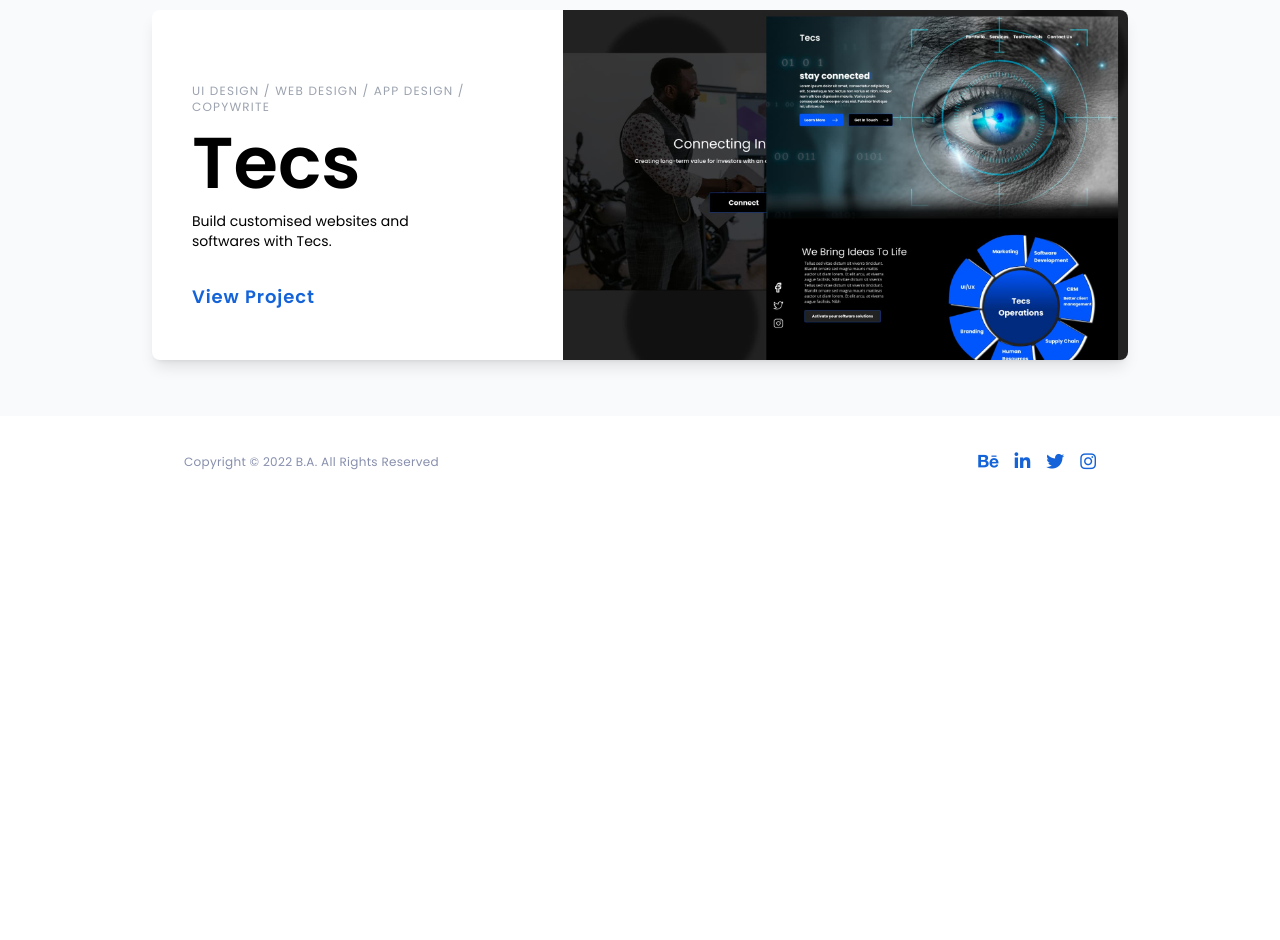
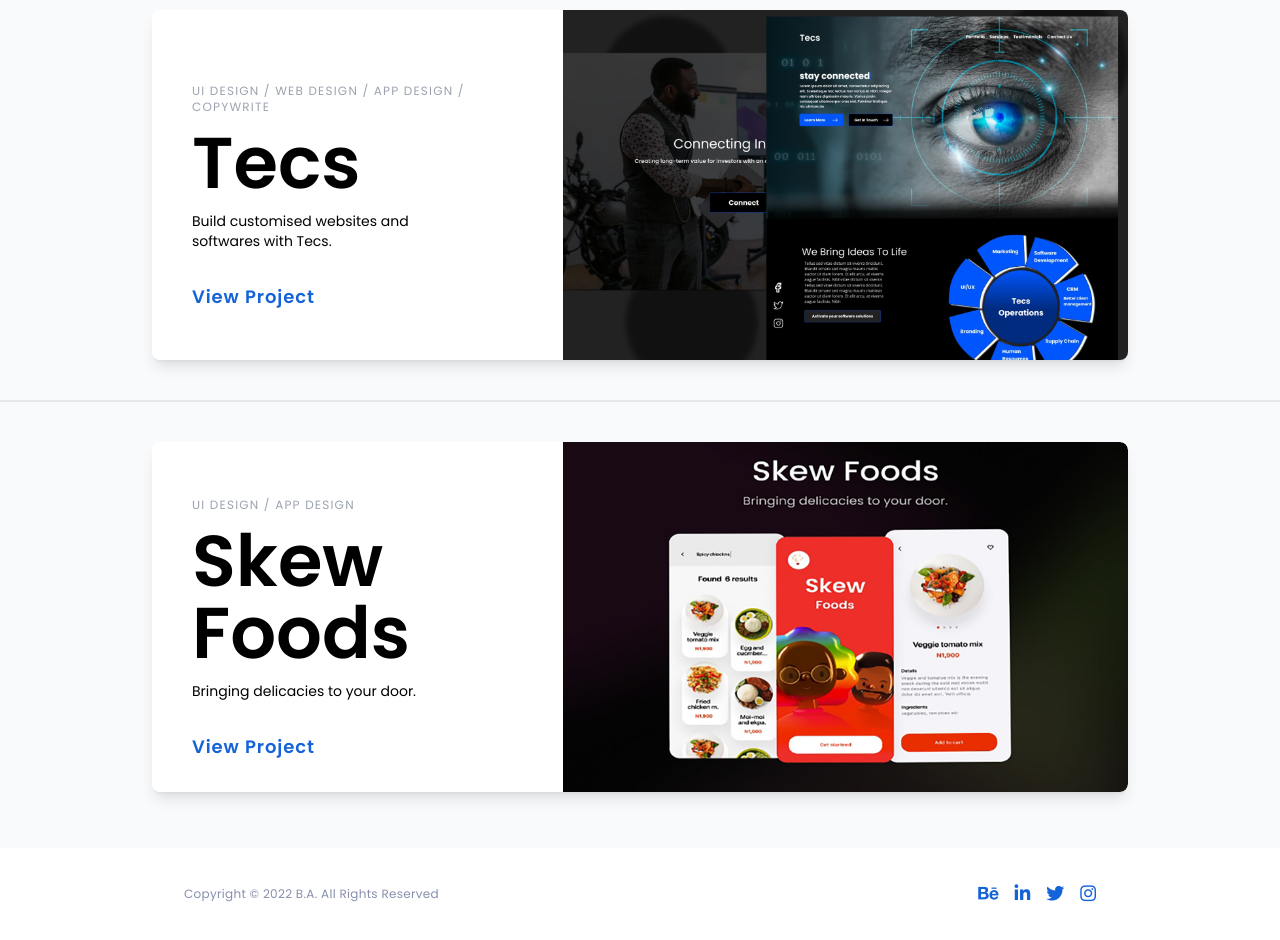
Before and after one commit to Toby2507/Benedict-Anumaka-portfolio, a website: page work.html in a window 1280 px wide. Shown: the part 1404-2344 px from the top of the page. Before the commit the page ends 1912 px from the top, so only its background shows below. Drawn offline with nearby package versions, Linux system fonts and the light colour scheme.

Commit message:
Added new Project

```diff
--- a/assets/js/app.js
+++ b/assets/js/app.js
@@ -18,6 +18,7 @@
 const presentYear = new Date().getFullYear();
 year.innerText = presentYear;
 // Typewriter function
+function showTypewriter() {
     function Typewriter(txtElement, words, wait) {
         this.txtElement = txtElement;
         this.words = words;
@@ -73,3 +74,4 @@
             input.value = "";
         })
     })
+}
--- a/work.html
+++ b/work.html
@@ -92,7 +92,7 @@
                     </div>
                 </section>
             </div>
-            <div class="w-screen grid place-items-center py-10">
+            <div class="w-screen grid place-items-center py-10 border-b-2">
                 <section class="container flex flex-col-reverse w-11/12 space-y-3 space-y-reverse rounded-lg mx-auto md:shadow-lg md:bg-white md:flex-row md:space-y-0 md:space-x-8" data-aos="zoom-in">
                     <div class="py-6 pt-4 px-8 w-full text-center rounded-lg bg-white self-center shadow-xl md:shadow-none md:px-10 md:pt-12 md:text-left md:w-[40%]" data-aos="zoom-in">
                         <h5 class="text-gray-400 text-xs uppercase tracking-widest mb-3">ui design / web design / app design / copywrite</h5>
@@ -106,6 +106,24 @@
                         </figure>
                         <figure class="flex items-center justify-center h-[250px] w-full overflow-hidden snap-start flex-shrink-0 grid place-items-center transition-all duration-300 ease-in-out md:h-[350px] xl:h-[500px]">
                             <img src="/assets/images/tecs2.jpg" alt="tecs" class="min-w-full min-h-full rounded-lg object-cover md:rounded-l-none">
+                        </figure>
+                    </div>
+                </section>
+            </div>
+            <div class="w-screen grid place-items-center py-10">
+                <section class="container flex flex-col-reverse w-11/12 space-y-3 space-y-reverse rounded-lg mx-auto md:shadow-lg md:bg-white md:flex-row md:space-y-0 md:space-x-8" data-aos="zoom-in">
+                    <div class="py-6 pt-4 px-8 w-full text-center rounded-lg bg-white self-center shadow-xl md:shadow-none md:px-10 md:pt-12 md:text-left md:w-[40%]" data-aos="zoom-in">
+                        <h5 class="text-gray-400 text-xs uppercase tracking-widest mb-3">ui design / app design</h5>
+                        <h3 class="text-7xl text-black font-semibold pb-3 capitalize md:text-6xl lg:text-7xl">skew foods</h3>
+                        <p class="text-sm text-black md:w-9/12">Bringing delicacies to your door.</p>
+                        <a href="https://www.behance.net/gallery/145726735/Tecs" class="block mt-8 text-accent text-lg tracking-wider capitalize font-semibold hover:underline">view project</a>
+                    </div>
+                    <div class="flex h-[250px] w-full mx-auto overflow-x-auto snap-x snap-mandatory overflow-y-hidden shadow-xl rounded-lg md:shadow-none md:rounded-l-none md:w-[60%] md:h-[350px] xl:h-[500px]" data-aos="zoom-in">
+                        <figure class="flex items-center justify-center h-[250px] w-full overflow-hidden snap-start flex-shrink-0 grid place-items-center transition-all duration-300 ease-in-out md:h-[350px] xl:h-[500px]">
+                            <img src="/assets/images/skewFood1.png" alt="tecs" class="min-w-full min-h-full rounded-lg object-cover md:rounded-l-none">
+                        </figure>
+                        <figure class="flex items-center justify-center h-[250px] w-full overflow-hidden snap-start flex-shrink-0 grid place-items-center transition-all duration-300 ease-in-out md:h-[350px] xl:h-[500px]">
+                            <img src="/assets/images/skewFood2.png" alt="tecs" class="min-w-full min-h-full rounded-lg object-cover md:rounded-l-none">
                         </figure>
                     </div>
                 </section>
```
Also changed, not shown: index.html (+3 -0 lines), assets/images/skewFood1.png (added), assets/images/skewFood2.png (added). Lines whose indentation alone changed are shown as unchanged.
